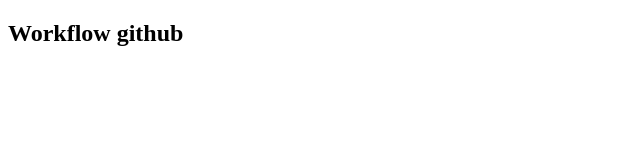
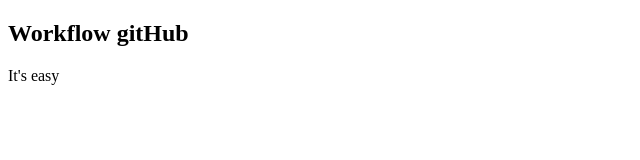
Before and after one commit to arold-takam/ourGitFlow, a plain HTML site: page index.html in a window 1280 px wide. Shown: the full height of the page, 0-640 px from the left. Drawn offline with Linux system fonts and the light colour scheme.

Commit message:
adding p balise

```diff
--- a/index.html
+++ b/index.html
@@ -5,7 +5,8 @@
     <title>Trying to master git flow</title>
 </head>
 <body>
-    <h2>Workflow github</h2>
-<!--I have corrige your grammar mistake !-->
+    <h2>Workflow gitHub</h2>
+<!--I have fix your grammar mistake !-->
+<p>It's easy</p>
 </body>
 </html>
```
